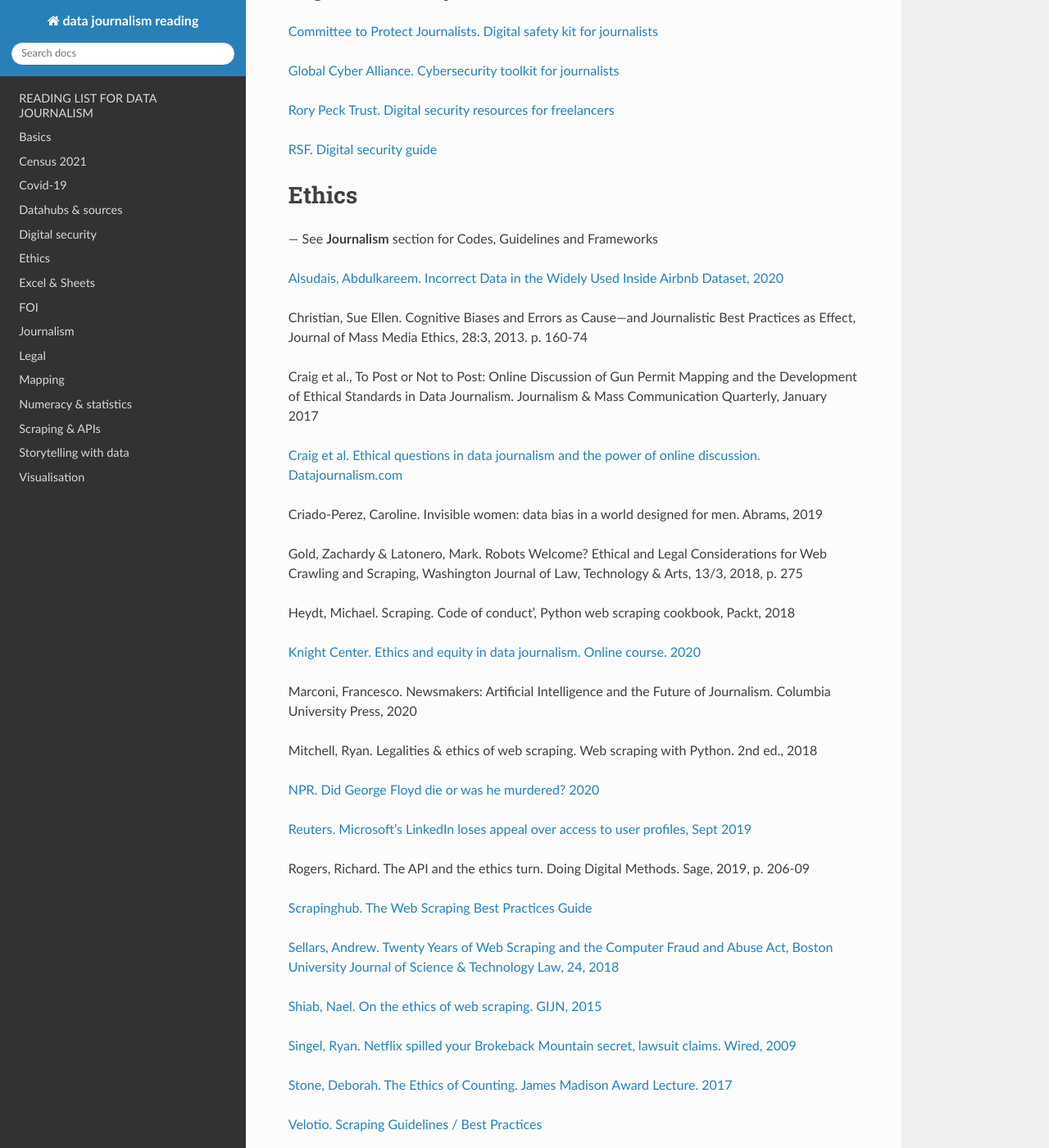
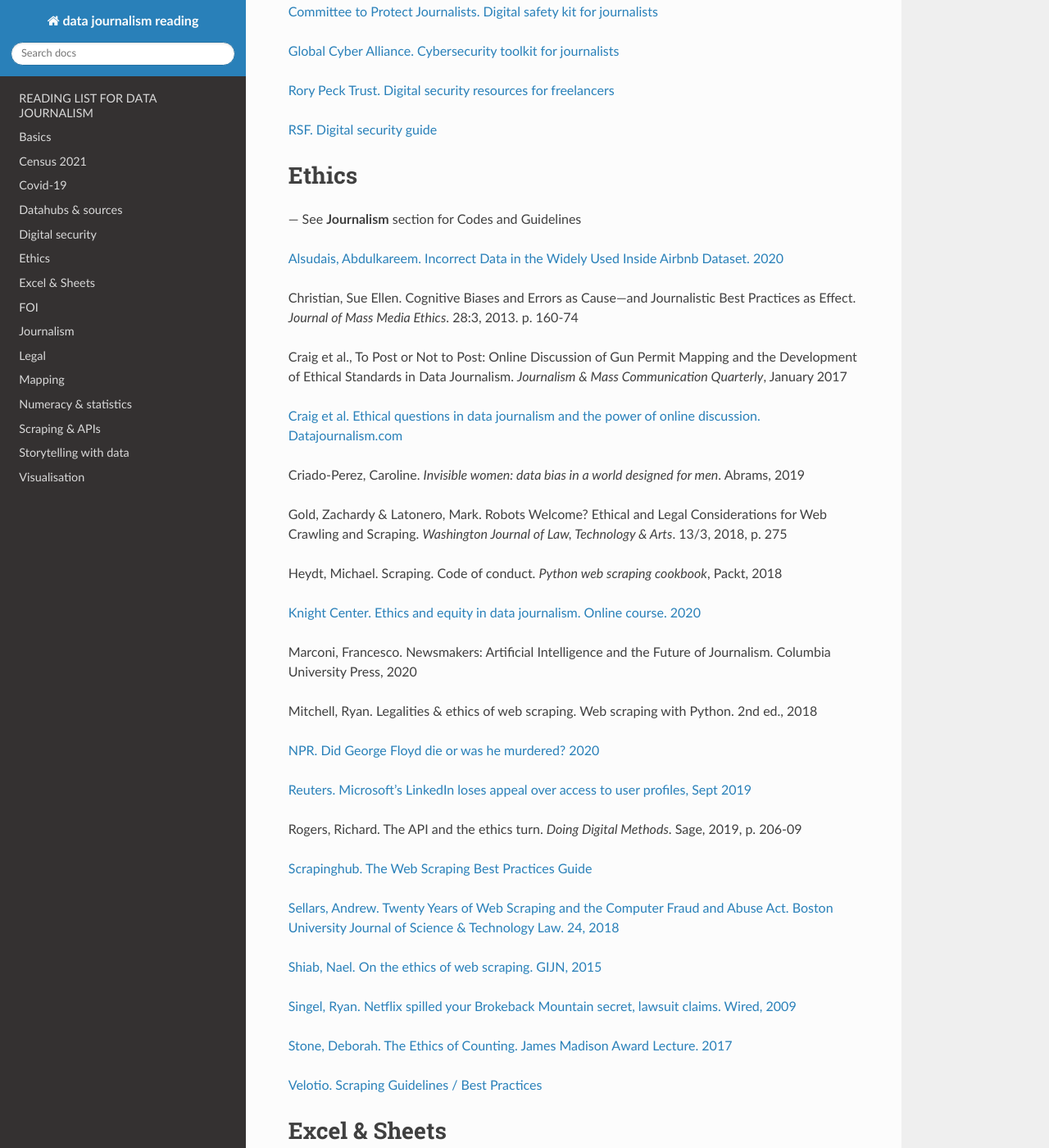
Before and after one commit to aodhanlutetiae/dj_reading, a Sphinx documentation site: the page built from docs/source/index.rst, in a window 1280 px wide and 1400 px high, scrolled down 2838 px. Shown: the whole window at 82% size. Built offline with Sphinx 7.4.7 and the Read the Docs theme 2.0.0, drawn with Linux system fonts in a browser that asks for light colours; some of the changed text lies outside the part shown.

Commit message:
clean up

```diff
--- a/docs/source/index.rst
+++ b/docs/source/index.rst
@@ -53,7 +53,7 @@
 
 Hutchinson, Roger. *The Butcher, the baker, the candlestick maker*. Abacus, 2017
 
-`Jack, Andrew & Giles, Chris. Academics warn census in pandemic risks distorting government grants. *Financial Times*. March 2021 <https://www.ft.com/content/f55336fc-9d89-4b43-92d1-dae18f6d950d>`__
+`Jack, Andrew & Giles, Chris. Academics warn census in pandemic risks distorting government grants. Financial Times. March 2021 <https://www.ft.com/content/f55336fc-9d89-4b43-92d1-dae18f6d950d>`__
 
 
 
@@ -92,14 +92,14 @@
 around the world. ABC (au),
 2020 <https://www.abc.net.au/news/2020-05-13/coronavirus-numbers-worldwide-data-tracking-charts/12107500?nw=0&pfmredir=sm>`__
 
-`Chang, Kenneth. A different way to chart the spread of Coronavirus.
+`Chang, Kenneth. A different way to chart the spread of coronavirus.
 NY Times.
 2020 <https://www.nytimes.com/2020/03/20/health/coronavirus-data-logarithm-chart.html>`__
 
 `Field, Kenneth. Mapping coronavirus data responsibly. Feb
 2020 <https://www.esri.com/arcgis-blog/products/product/mapping/mapping-coronavirus-responsibly/>`__
 
-`First Draft News. Covering Coronavirus: an online course for
+`First Draft News. Covering coronavirus: an online course for
 journalists.
 2020 <https://firstdraftnews.org/latest/covering-coronavirus-an-online-course-for-journalists>`__
 
@@ -115,7 +115,7 @@
 lessons from a pandemic. Financial Times. September
 2020 <https://www.ft.com/content/92f64ea9-3378-4ffe-9fff-318ed8e3245e>`__
 
-`Johnson, Oliver. How to read Coronavirus graphs. The Spectator.
+`Johnson, Oliver. How to read coronavirus graphs. The Spectator.
 April
 2020 <https://www.spectator.co.uk/article/how-to-read-coronavirus-graphs>`__
 
@@ -124,17 +124,17 @@
 2020 <https://medium.com/nightingale/thirteen-things-to-visualize-about-covid-19-besides-case-loads-581fa90348dd>`__
 
 `Makulic, Amanda. Ten Considerations Before You Create Another Chart
-About COVID-19, Medium. March
+About Covid-19, Medium. March
 2020 <https://medium.com/nightingale/ten-considerations-before-you-create-another-chart-about-covid-19-27d3bd691be8>`__
 
-`Meers, Jelta, How Data Journalists Exposed the Real COVID-19 Death
+`Meers, Jelta, How Data Journalists Exposed the Real Covid-19 Death
 Toll in Brazil. GIJN, July
 2020 <https://gijn.org/2020/07/28/how-data-journalists-exposed-the-real-covid-19-death-toll-in-brazil>`__
 
-`ONS Project Cairo (overall portfolio but includes Covid 19
+`ONS Project Cairo (overall portfolio but includes Covid-19
 work) <https://onsvisual.github.io/project_cairo/index.html>`__
 
-`Philip, Rowan. How to Tackle the Global Undercount in COVID-19 Deaths:
+`Philip, Rowan. How to Tackle the Global Undercount in Covid-19 Deaths:
 Reporters Offer Tips and Techniques, GIJN, May
 2020 <https://gijn.org/2020/05/26/how-to-tackle-the-global-undercount-in-covid-19-deaths-reporters-offer-tips-and-techniques>`__
 
@@ -181,32 +180,32 @@
 Ethics
 ======
 
-— See **Journalism** section for Codes, Guidelines and Frameworks
+— See **Journalism** section for Codes and Guidelines
 
 `Alsudais, Abdulkareem. Incorrect Data in the Widely Used Inside Airbnb
-Dataset, 2020 <https://arxiv.org/abs/2007.03019>`__
+Dataset. 2020 <https://arxiv.org/abs/2007.03019>`__
 
 Christian, Sue Ellen. Cognitive Biases and Errors as Cause—and
-Journalistic Best Practices as Effect, Journal of Mass Media Ethics,
+Journalistic Best Practices as Effect. *Journal of Mass Media Ethics*.
 28:3, 2013. p. 160-74
 
 Craig et al., To Post or Not to Post: Online Discussion of Gun Permit
 Mapping and the Development of Ethical Standards in Data Journalism.
-Journalism & Mass Communication Quarterly, January 2017
+*Journalism & Mass Communication Quarterly*, January 2017
 
 `Craig et al. Ethical questions in data journalism and the power of
 online discussion.
 Datajournalism.com <https://datajournalism.com/read/longreads/ethical-questions-in-data-journalism-and-the-power-of-online-discussion>`__
 
-Criado-Perez, Caroline. Invisible women: data bias in a world designed
-for men. Abrams, 2019
+Criado-Perez, Caroline. *Invisible women: data bias in a world designed
+for men*. Abrams, 2019
 
 Gold, Zachardy & Latonero, Mark. Robots Welcome? Ethical and Legal
-Considerations for Web Crawling and Scraping, Washington Journal of
-Law, Technology & Arts, 13/3, 2018, p. 275
+Considerations for Web Crawling and Scraping. *Washington Journal of
+Law, Technology & Arts*. 13/3, 2018, p. 275
 
-Heydt, Michael. Scraping. Code of conduct’, Python web scraping
-cookbook, Packt, 2018
+Heydt, Michael. Scraping. Code of conduct. *Python web scraping
+cookbook*, Packt, 2018
 
 `Knight Center. Ethics and equity in data journalism. Online course.
 2020 <https://www.journalismcourses.org/course/equity-ethics-in-data-journalism-hands-on-approaches-to-getting-your-data-right-2/>`__
@@ -224,14 +223,14 @@
 profiles, Sept
 2019 <https://www.reuters.com/article/us-microsoft-linkedin-profiles/microsofts-linkedin-loses-appeal-over-access-to-user-profiles-idUSKCN1VU21W>`__
 
-Rogers, Richard. The API and the ethics turn. Doing Digital Methods.
+Rogers, Richard. The API and the ethics turn. *Doing Digital Methods*.
 Sage, 2019, p. 206-09
 
 `Scrapinghub. The Web Scraping Best Practices
 Guide <https://scrapinghub.com/guides/web-scraping-best-practices>`__
 
 `Sellars, Andrew. Twenty Years of Web Scraping and the Computer Fraud
-and Abuse Act, Boston University Journal of Science & Technology Law,
+and Abuse Act. Boston University Journal of Science & Technology Law.
 24, 2018 <https://scholarship.law.bu.edu/faculty_scholarship/465>`__
 
 `Shiab, Nael. On the ethics of web scraping. GIJN,
@@ -255,16 +254,15 @@
 `Berkeley Media Lab. A quick and easy guide to
 spreadsheets <https://multimedia.journalism.berkeley.edu/tutorials/spreadsheets/>`__
 
-`Bradshaw, Paul. Finding stories with spreadsheets. Leanpub,
-2016 <https://leanpub.com/spreadsheetstories>`__
+Bradshaw, Paul. *Finding stories with spreadsheets*. Leanpub, 2016
 
 `Groeger, Lena. Spreadsheets
 lab <http://lenagroeger.s3.amazonaws.com/talks/orlando/exercises/Spreadsheets/spreadsheetslab.html>`__
 
-`Houston, Brant. Spreadsheets for journalism. Datajournalism.com,
+`Houston, Brant. Spreadsheets for journalism. Datajournalism.com.
 2019 <https://datajournalism.com/read/longreads/spreadsheets-for-journalism>`__
 
-`Houston, Brant. Let the spreadsheet do the math,
+`Houston, Brant. Let the spreadsheet do the math.
 2019 <https://gijn.org/2019/05/21/eight-simple-ways-to-let-the-spreadsheet-do-the-math-so-you-can-focus-on-the-story/>`__
 
 `NY Times. Data course spreadsheets
@@ -286,18 +284,18 @@
 2012 <https://www.journalism.co.uk/skills/how-to-submit-a-freedom-of-information-request/s7/a548038/>`__
 
 `Basnett, Guy & McNamara, Paul. FOI at ten. How all journalists can use
-the freedom of information act to find great exclusives, Press
-Gazette,
+the freedom of information act to find great exclusives. Press
+Gazette.
 2015 <https://www.pressgazette.co.uk/foi-10-how-all-journalists-can-use-freedom-information-act-find-great-exclusives/>`__
 
-`BBC Academy. Freedom of Information requests,
+`BBC Academy. Freedom of Information requests.
 2017 <https://www.bbc.co.uk/academy/en/articles/art20140226095548310>`__
 
-Brooke, Heather. Your right to know. A citizen’s guide to the Freedom
-of Information Act. 2nd ed., Pluto, 2007
+Brooke, Heather. *Your right to know. A citizen’s guide to the Freedom
+of Information Act*. 2nd ed., Pluto, 2007
 
-Burgess, Matthew. Freedom of Information: A Practical Guide for UK
-Journalists. Routledge, 2015
+Burgess, Matthew. *Freedom of Information: A Practical Guide for UK
+Journalists*. Routledge, 2015
 
 `Burgess, Matthew. FOI directory <https://foi.directory/>`__
 
@@ -348,20 +345,20 @@
 access government
 information <https://www.legalleaks.info/wp-content/uploads/2018/06/Legal_Leaks_English_International_Version.pdf>`__
 
-`McIntosh, Toby. Walking the FOI beat. Tipsheet. GIJN,
+`McIntosh, Toby. Walking the FOI beat. Tipsheet. GIJN.
 2019 <https://drive.google.com/file/d/1D41ZBiOPWLR9_8E7G-5lugLFJg3BQdJ4/view>`__
 
-`Miller, Claire, A great big list of FOI ideas, Jan
+`Miller, Claire, A great big list of FOI ideas. Jan
 2013 <http://clairemiller.net/blog/2013/01/a-great-big-list-of-foi-ideas/>`__
 
-Morrison, James. Freedom of Information, Essential public affairs for
-journalists. OUP, 2017, p. 468-85
+Morrison, James. Freedom of Information. *Essential public affairs for
+journalists*. OUP, 2017, p. 468-85
 
 `Reid, Alastair. Ten years of FOI. Resources and tips for journalists.
 Journalism.co.uk.
 2015 <https://www.journalism.co.uk/news/10-years-of-foi-resources-and-tips-for-journalists/s2/a563661/>`__
 
-`Rosenbaum, Martin. 10 things we found out because of FOI, BBC Online.
+`Rosenbaum, Martin. 10 things we found out because of FOI. BBC Online.
 2015 <https://www.bbc.co.uk/news/magazine-30645383>`__
 
 `TBIJ. Bureau launches action over hidden council finances. October
@@ -642,8 +639,8 @@
 `Rosling, Hans. The joy of stats. 1h
 Video <https://www.gapminder.org/videos/the-joy-of-stats/>`__
 
-Rowntree, Derek. Statistics without tears. An introduction for
-non-mathematicians. Penguin, 2018
+Rowntree, Derek. *Statistics without tears. An introduction for
+non-mathematicians*. Penguin, 2018
 
 `Sense About Science. Making sense of statistics. What statistics tell
 you and how to ask the right questions. Sense About Science.
@@ -731,7 +731,7 @@
 
 `Flowers, Andrew. The six types of data journalism stories. 48’ Video (from 10’). 2017 <https://www.youtube.com/watch?v=4zLo12JdeOA>`__
 
-Gottschall, Jonathan. The storytelling animal. First Mariner, 2013
+Gottschall, Jonathan. *The storytelling animal*. First Mariner, 2013
 
 `NY Times, Finding stories in data:
 tipsheets <https://drive.google.com/drive/folders/1FOLQKiQdVX2Wr5Z2YXw5beI6S9ECATg0?usp=sharing>`__
```
Also changed, not shown: other parts of docs/source/index.rst (+27 -32 lines).
